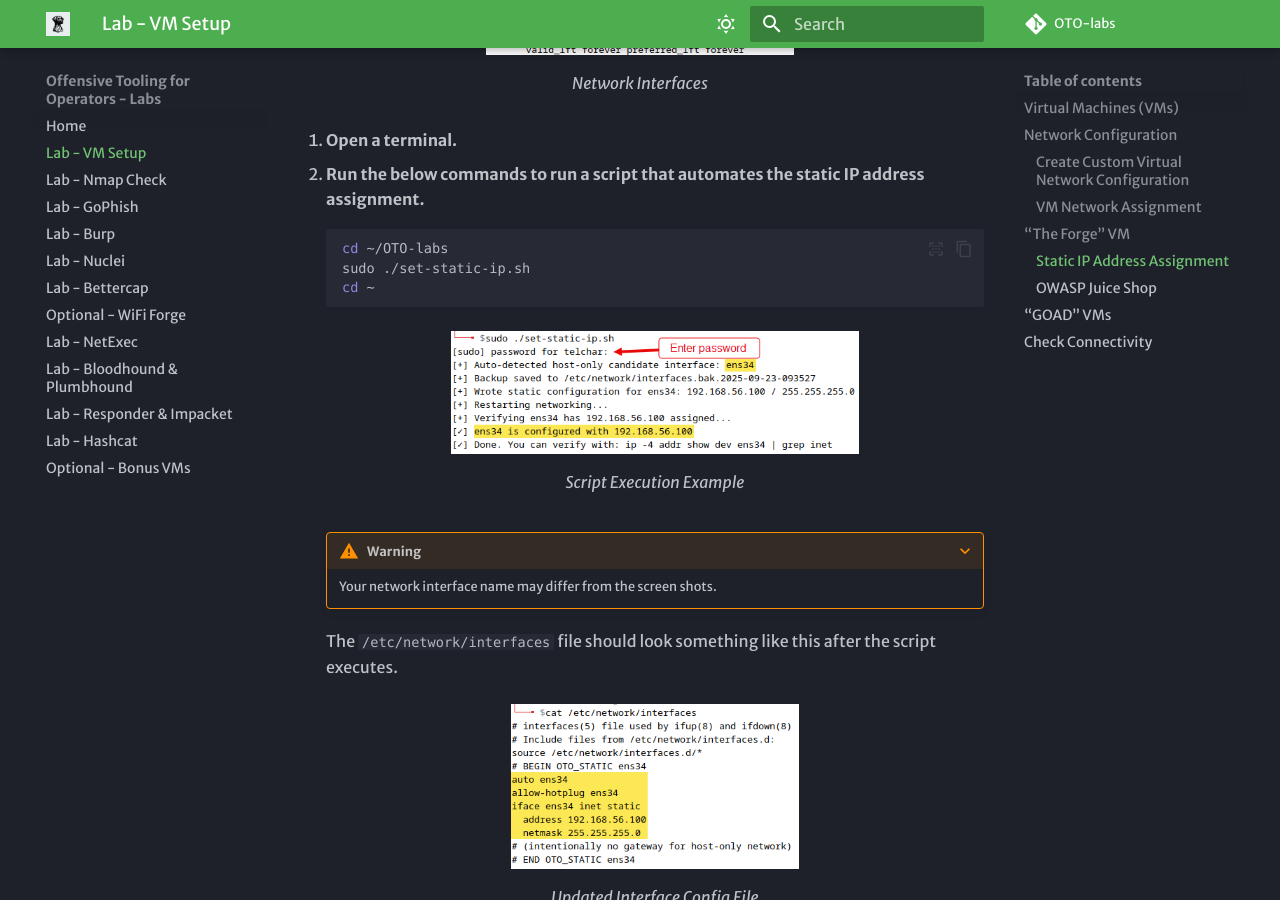
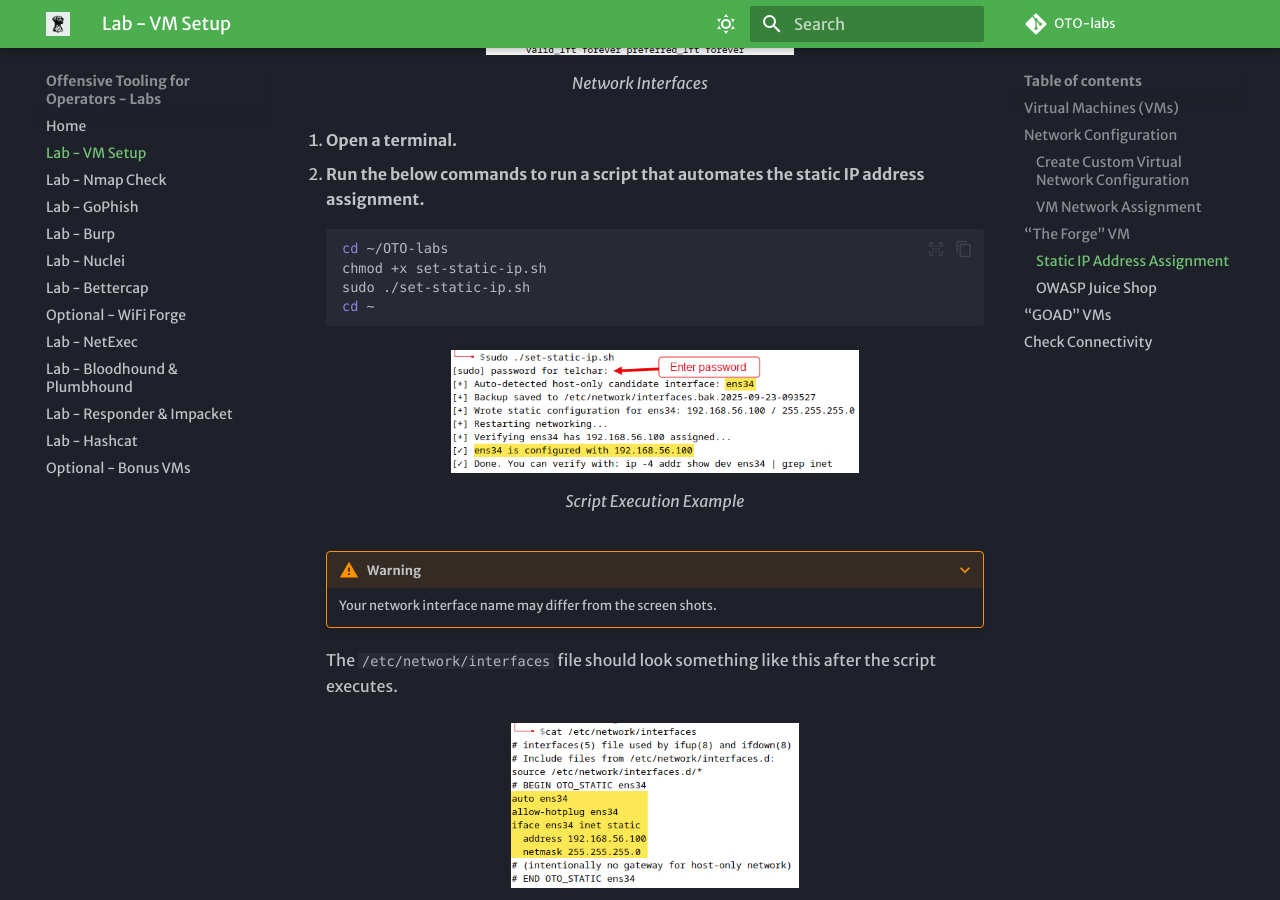
Before and after one commit to ridgebackinfosec/OTO-labs, an MkDocs documentation site: the page built from docs/labs/vm_setup/index.md, in a window 1280 px wide and 900 px high, scrolled down 5829 px. Built offline with MkDocs 1.6.1 and Material for MkDocs 9.7.7, drawn with Linux system fonts in a browser that asks for light colours; some web fonts are replaced; comment, search, counter and statistics services are not loaded.

Commit message:
chmod +x set-static-ip.sh

````diff
--- a/docs/labs/vm_setup/index.md
+++ b/docs/labs/vm_setup/index.md
@@ -143,6 +143,7 @@
 
     ```bash
     cd ~/OTO-labs
+    chmod +x set-static-ip.sh
     sudo ./set-static-ip.sh
     cd ~
     ```
````
